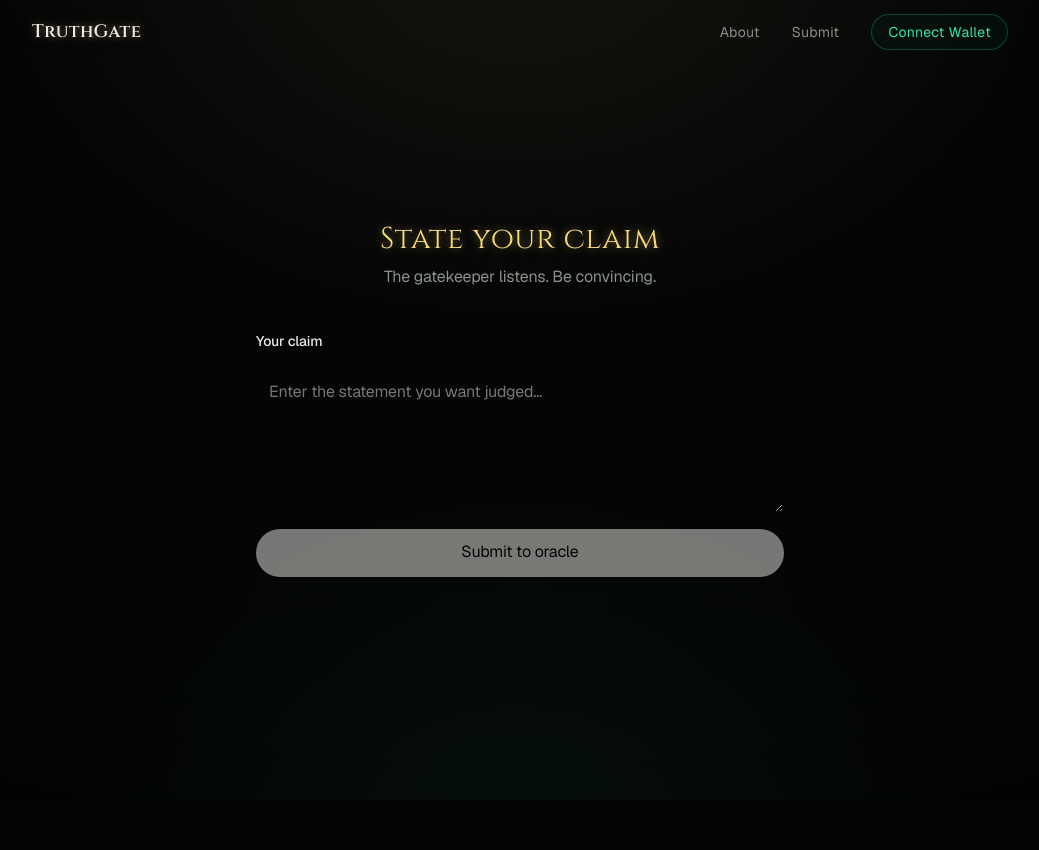
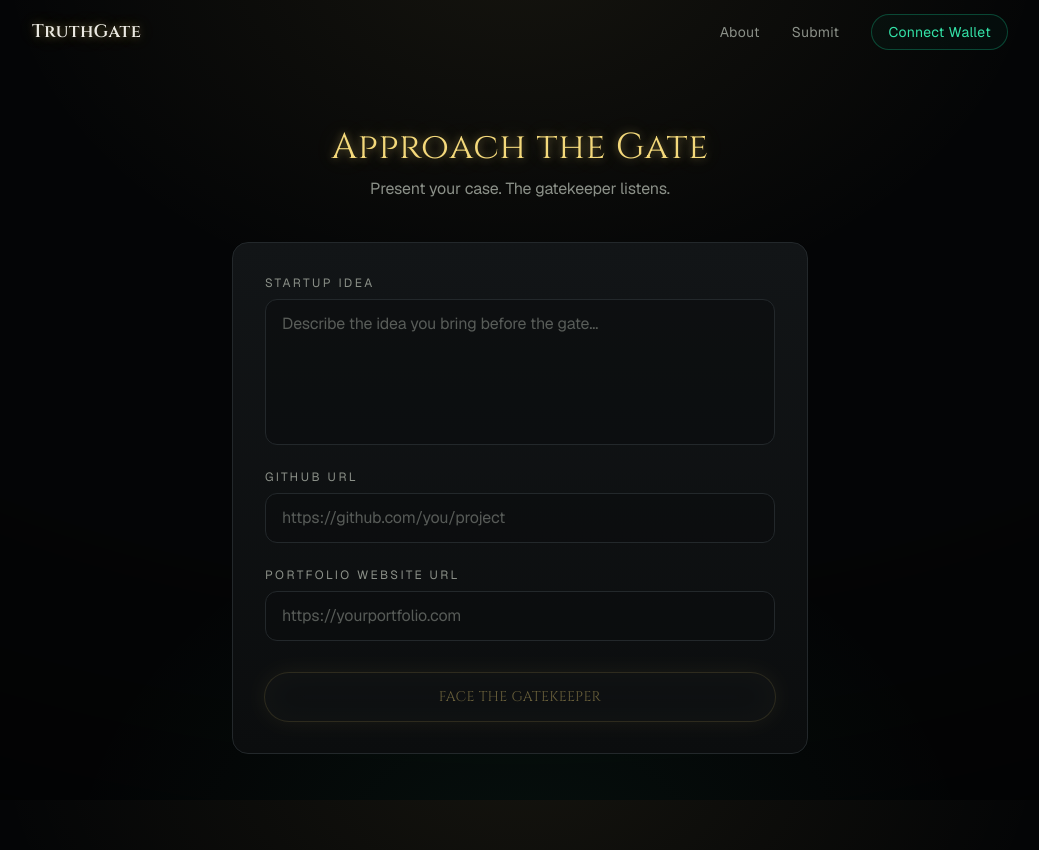
Before and after one commit to adithdotv/truth-gate, a Next.js app: page /submit in a window 1280 px wide. Shown: the whole page, without its empty margins (120-1159 px from the left). Before the commit the page ends 800 px from the top, so only its background shows below. Built offline with nearby package versions, Linux system fonts and the light colour scheme.

Commit message:
feat(submit): add three-field submission form

```diff
--- a/app/submit/page.js
+++ b/app/submit/page.js
@@ -14,17 +14,19 @@ export default function SubmitPage() {
   const router = useRouter();
   const [pending, setPending] = useState(false);
 
-  function handleSubmit(claim) {
+  function handleSubmit({ idea, github, website }) {
     setPending(true);
-    // Placeholder: pretend the oracle is deliberating, then reveal a verdict.
-    const params = new URLSearchParams({ claim });
+    // Placeholder: pretend the gatekeeper is deliberating, then reveal a verdict.
+    const params = new URLSearchParams({ claim: idea });
+    if (github) params.set("github", github);
+    if (website) params.set("website", website);
     setTimeout(() => router.push(`/verdict?${params.toString()}`), 2200);
   }
 
   return (
     <>
       <Navbar />
-      <main className="flex flex-1 flex-col items-center justify-center gap-10 py-24">
+      <main className="flex flex-1 flex-col items-center justify-center gap-10 px-6 pb-24 pt-32">
         {pending ? (
           <>
             <LoadingGate message="The gate weighs your words…" />
@@ -32,12 +34,12 @@ export default function SubmitPage() {
           </>
         ) : (
           <>
-            <header className="px-6 text-center">
-              <h1 className="font-display text-3xl text-glow-gold">
-                State your claim
+            <header className="text-center">
+              <h1 className="font-display text-3xl text-glow-gold sm:text-4xl">
+                Approach the Gate
               </h1>
               <p className="mt-2 text-muted">
-                The gatekeeper listens. Be convincing.
+                Present your case. The gatekeeper listens.
               </p>
             </header>
             <SubmissionForm onSubmit={handleSubmit} />
--- a/components/SubmissionForm.js
+++ b/components/SubmissionForm.js
@@ -2,40 +2,95 @@
 
 import { useState } from "react";
 
-// Placeholder: form for submitting a claim to the oracle.
-// TODO: wire onSubmit to the agent/contract pipeline and handle validation.
+// Submission form — present your case to the gatekeeper.
+// TODO: wire onSubmit to the Somnia Agent pipeline and add real validation.
+const FIELD =
+  "w-full rounded-xl border border-border bg-surface/60 px-4 py-3 text-base text-foreground placeholder:text-muted/60 outline-none transition-all duration-300 focus:border-gold/60 focus:bg-surface focus:shadow-[0_0_0_1px_rgba(244,217,123,0.25),0_0_22px_rgba(244,217,123,0.12)]";
+
 export default function SubmissionForm({ onSubmit }) {
-  const [claim, setClaim] = useState("");
+  const [idea, setIdea] = useState("");
+  const [github, setGithub] = useState("");
+  const [website, setWebsite] = useState("");
 
   function handleSubmit(event) {
     event.preventDefault();
-    if (!claim.trim()) return;
+    if (!idea.trim()) return;
     // TODO: replace with real submission logic.
-    onSubmit?.(claim.trim());
+    onSubmit?.({
+      idea: idea.trim(),
+      github: github.trim(),
+      website: website.trim(),
+    });
   }
 
   return (
     <form
       onSubmit={handleSubmit}
-      className="mx-auto flex w-full max-w-xl flex-col gap-4 px-6"
+      className="panel mx-auto flex w-full max-w-xl flex-col gap-6 p-6 sm:p-8"
     >
-      <label htmlFor="claim" className="text-sm font-medium">
-        Your claim
-      </label>
-      <textarea
-        id="claim"
-        value={claim}
-        onChange={(event) => setClaim(event.target.value)}
-        rows={5}
-        placeholder="Enter the statement you want judged…"
-        className="rounded-lg border border-black/[.08] bg-transparent p-3 text-base outline-none focus:border-foreground dark:border-white/[.145]"
-      />
+      {/* Startup Idea */}
+      <div className="flex flex-col gap-2">
+        <label
+          htmlFor="idea"
+          className="text-xs uppercase tracking-[0.2em] text-muted"
+        >
+          Startup Idea
+        </label>
+        <textarea
+          id="idea"
+          value={idea}
+          onChange={(event) => setIdea(event.target.value)}
+          rows={5}
+          required
+          placeholder="Describe the idea you bring before the gate…"
+          className={`${FIELD} resize-none`}
+        />
+      </div>
+
+      {/* GitHub URL */}
+      <div className="flex flex-col gap-2">
+        <label
+          htmlFor="github"
+          className="text-xs uppercase tracking-[0.2em] text-muted"
+        >
+          GitHub URL
+        </label>
+        <input
+          id="github"
+          type="url"
+          inputMode="url"
+          value={github}
+          onChange={(event) => setGithub(event.target.value)}
+          placeholder="https://github.com/you/project"
+          className={FIELD}
+        />
+      </div>
+
+      {/* Portfolio Website URL */}
+      <div className="flex flex-col gap-2">
+        <label
+          htmlFor="website"
+          className="text-xs uppercase tracking-[0.2em] text-muted"
+        >
+          Portfolio Website URL
+        </label>
+        <input
+          id="website"
+          type="url"
+          inputMode="url"
+          value={website}
+          onChange={(event) => setWebsite(event.target.value)}
+          placeholder="https://yourportfolio.com"
+          className={FIELD}
+        />
+      </div>
+
       <button
         type="submit"
-        className="flex h-12 items-center justify-center rounded-full bg-foreground px-6 text-background transition-colors hover:opacity-90 disabled:opacity-50"
-        disabled={!claim.trim()}
+        disabled={!idea.trim()}
+        className="glow-gold mt-2 flex h-12 items-center justify-center rounded-full bg-surface-elevated font-display text-sm uppercase tracking-[0.2em] text-gold-bright transition-all hover:scale-[1.02] hover:bg-surface disabled:cursor-not-allowed disabled:opacity-40 disabled:hover:scale-100"
       >
-        Submit to oracle
+        Face the Gatekeeper
       </button>
     </form>
   );
```
